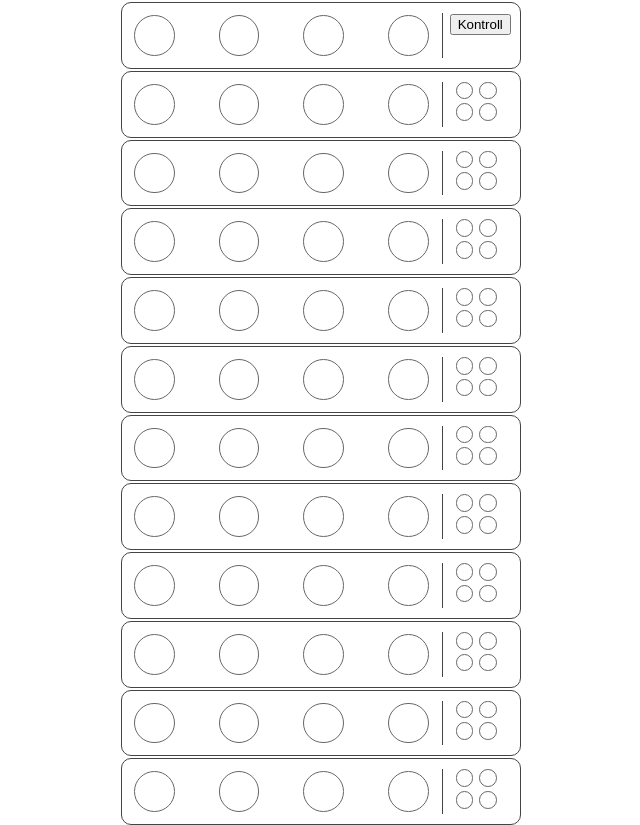
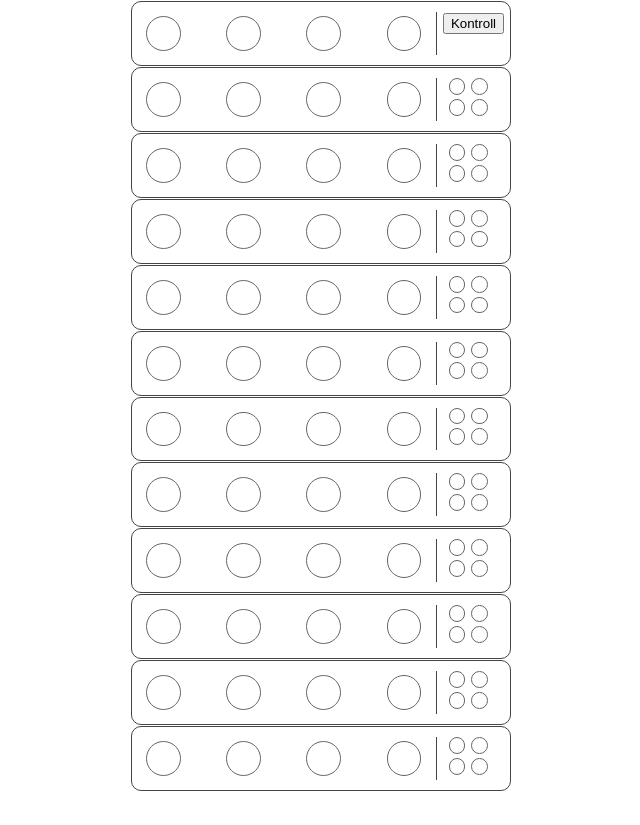
Before and after one commit to OleTjernstad/MasterMind, a React (Create React App) app: page / in a window 1280 px wide. Shown: the whole page, without its empty margins (319-959 px from the left). After the commit the page ends 800 px from the top, so only its background shows below. Built offline with nearby package versions, Linux system fonts and the light colour scheme.

Commit message:
justert størrelse

```diff
--- a/src/App.css
+++ b/src/App.css
@@ -1,5 +1,5 @@
 .board {
-  width: 400px;
+  width: 380px;
   display: block;
   margin-left: auto;
   margin-right: auto;
@@ -9,7 +9,7 @@
   display: grid;
   grid-template-columns: 80% 18%;
   grid-gap: 2%;
-  margin-top: 2px;
+  margin-top: 1px;
   background-color: #fff;
 }
 
@@ -21,8 +21,7 @@
 
 .pinhole {
   border: 1.5px solid #666;
-  padding: 2px;
-  margin: 2px;
+  margin: 4px;
   border-radius: 50%;
 }
 
@@ -70,8 +69,8 @@
   display: none;
   z-index: 1;
   display: none;
-  height: 100px;
-  width: 155px;
+  height: 80px;
+  width: 116px;
   background-color: #fff;
   padding: 6px;
 }
@@ -80,8 +79,8 @@
   margin: 4px;
   display: inline-block;
   border-radius: 3px;
-  width: 40px;
-  height: 40px;
+  width: 30px;
+  height: 30px;
   cursor: pointer;
 }
 
```
